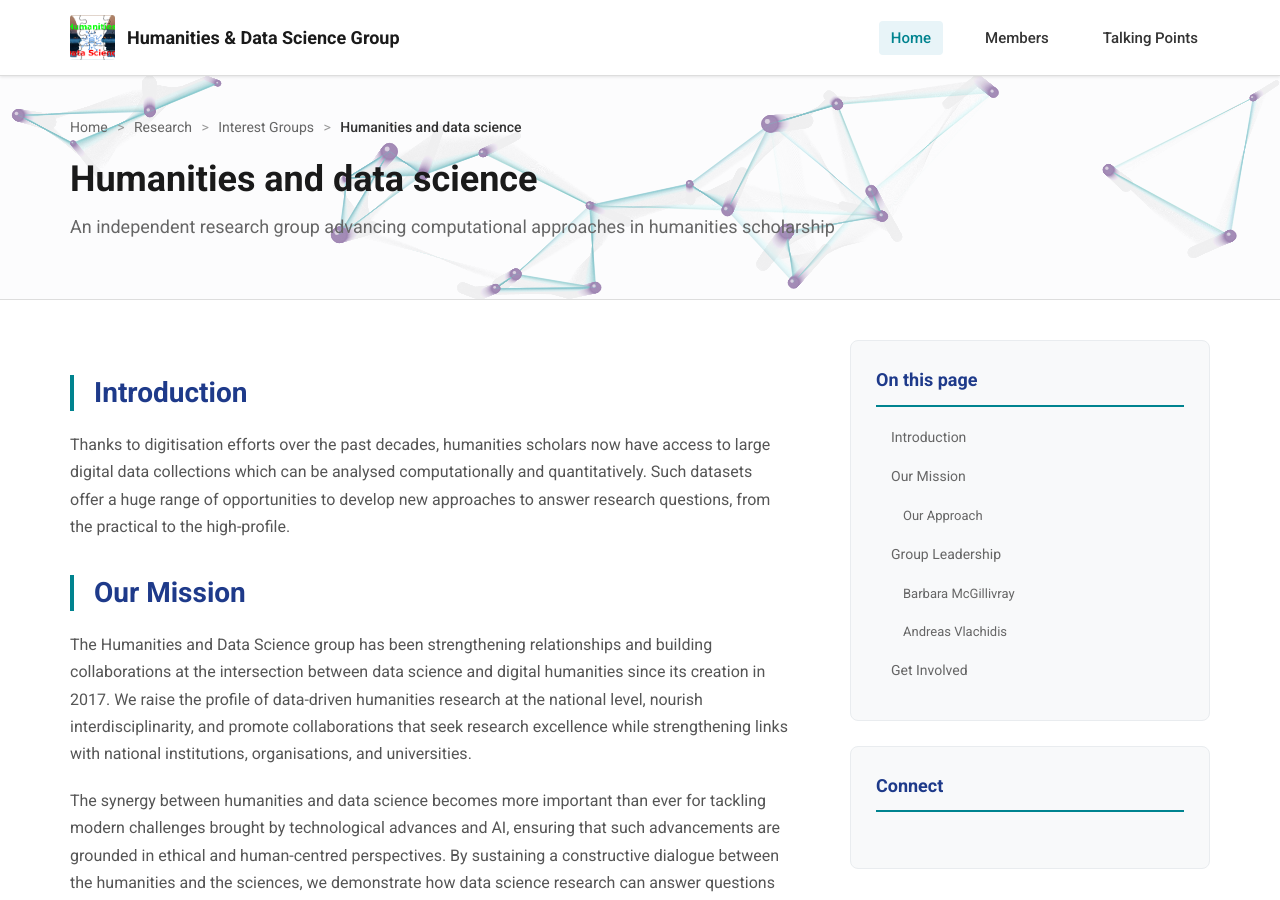
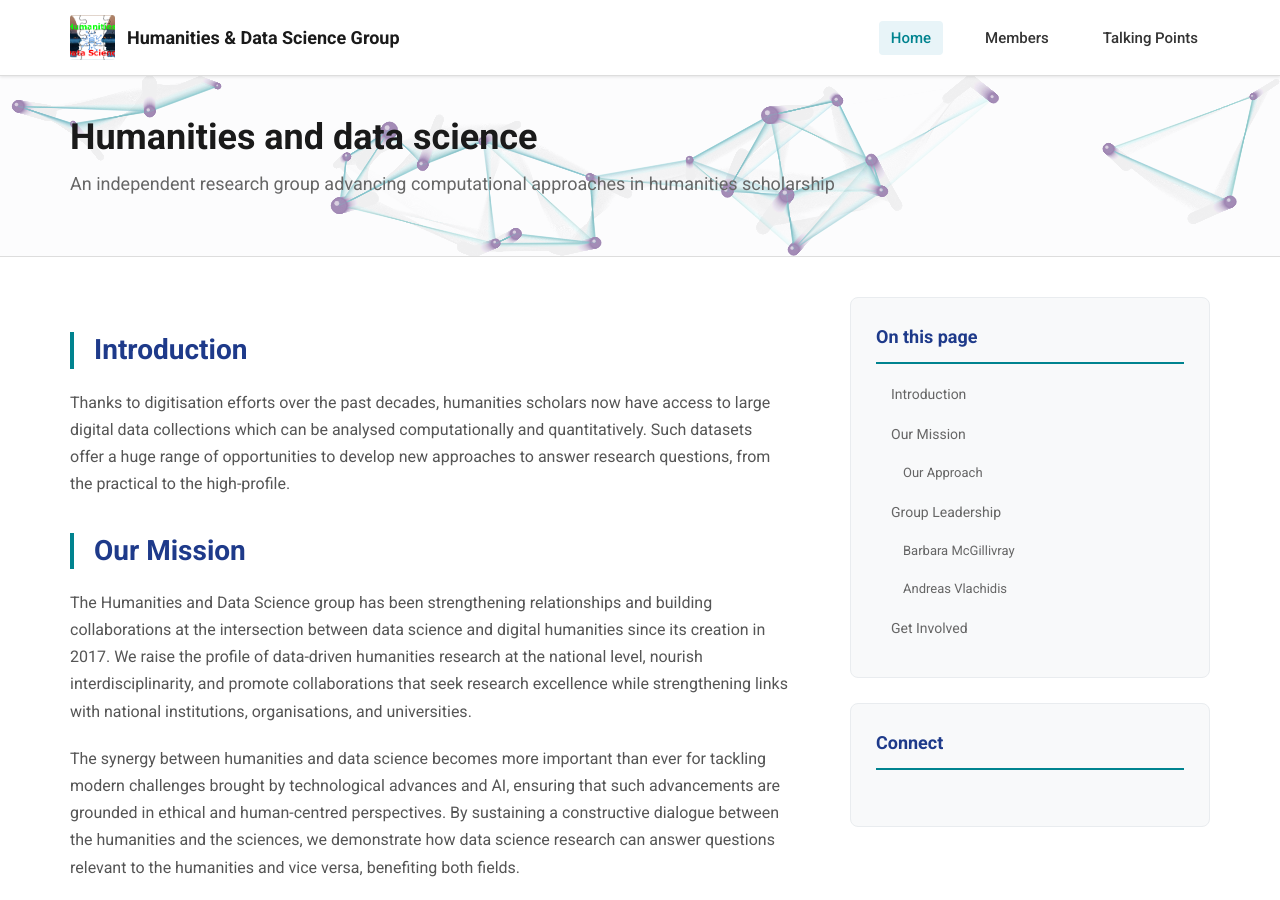
Before and after one commit to had-uk/had-uk.github.io, a Jekyll site: the page built from index.md, in a window 1280 px wide and 900 px high. Built offline with Jekyll 4.4.1, drawn with Linux system fonts in a browser that asks for light colours.

Commit message:
Fix extra  breadcrumbs on home

```diff
--- a/index.md
+++ b/index.md
@@ -4,10 +4,6 @@ title: "Humanities and data science"
 hero_title: "Humanities and data science"
 hero_description: "An independent research group advancing computational approaches in humanities scholarship"
 breadcrumb:
-  - { text: "Home", url: "/" }
-  - { text: "Research", url: "#" }
-  - { text: "Interest Groups", url: "#" }
-  - { text: "Humanities and data science", url: "#", active: true }
 ---
 
 ## Introduction
```
